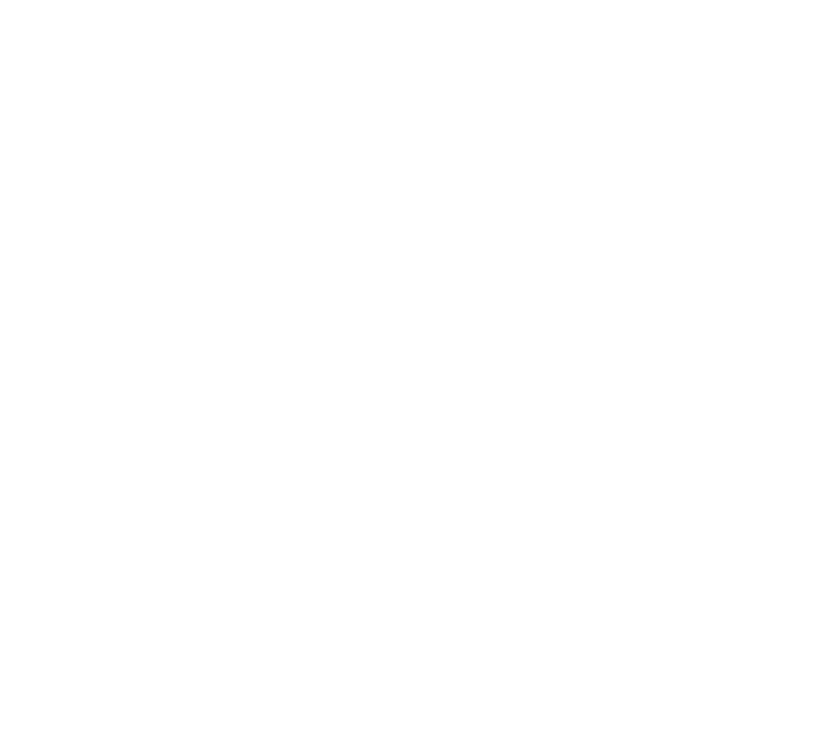
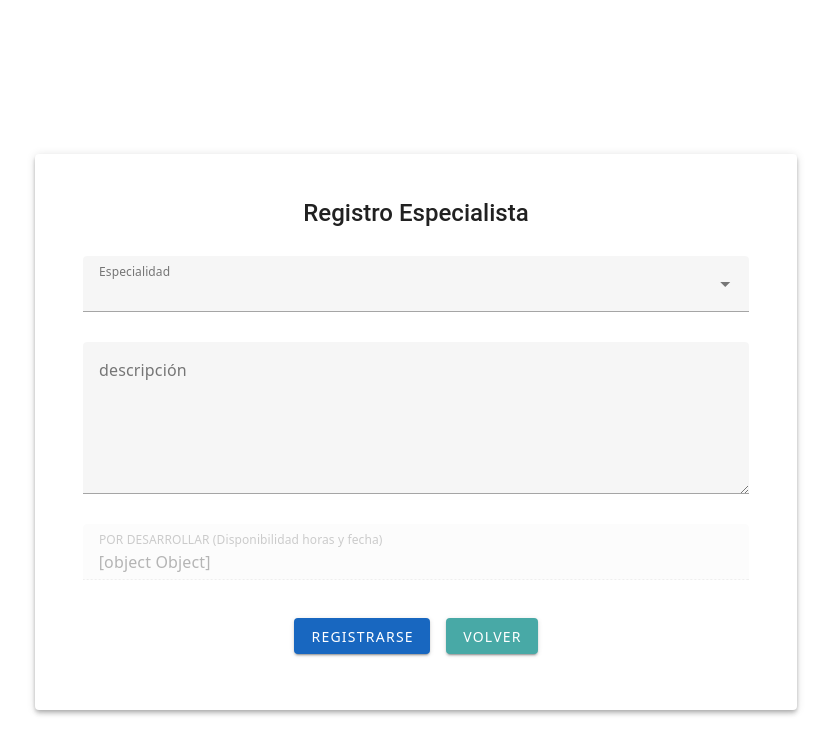
Before and after one commit to wlrojas/sanitas, a Vue app in the folder frontend/sanitas/: page /registro-especialista in a window 1280 px wide. Before the commit this address had no page. Shown: the top 754 px of the page, without its empty margins (224-1055 px from the left). Built offline with nearby package versions, Linux system fonts and the light colour scheme.

Commit message:
fix and implement

```diff
--- a/frontend/sanitas/src/router/index.js
+++ b/frontend/sanitas/src/router/index.js
@@ -6,6 +6,7 @@
 import Perfil from '../views/Perfil.vue'
 import MenuPrincipal from '@/views/MenuPrincipal.vue';
 import DocumentosMedicos from '@/views/DocumentosMedicos.vue';
+import RegistroEspecialista from '@/views/RegistroEspecialista.vue';
 
 const routes = [
     { path: '/', component: Inicio },
@@ -16,6 +17,7 @@
     { path: '/documentos-medicos', component: DocumentosMedicos, meta: {requiereAuth: false} },
     { path: '/perfil/:id', component: Perfil, meta: { requiereAuth: false } },
     { path: '/menu', component: MenuPrincipal, meta: { requiereAuth: false } },
+    { path: '/registro-especialista', component: RegistroEspecialista, meta: { requiereAuth: false } },
 ]
 
 const router = createRouter({
--- a/frontend/sanitas/src/views/Perfil.vue
+++ b/frontend/sanitas/src/views/Perfil.vue
@@ -1,30 +1,29 @@
 <script setup>
 import { ref } from 'vue'
 //Inicialización de variables para mostrar en pantalla, traer desde BD
-const name = ref('Jhon')
-const lastName = ref('Doe')
-const email = ref('jh.doe@duocuc.cl')
+let name = ref('Jhon Doe')
+let email = ref('jh.doe@duocuc.cl')
+let phone = ref(12345678)
 
 //Inicialización de variables de entrada para editar los datos de usuario
-const editName = ref('')
-const editLastName = ref('')
-const editEmail = ref('')
+let editName = ref('')
+let editEmail = ref('')
+let editPhone = ref()
+
 //Variable para modo edición de datos de perfil
 const editeMode = ref(false)
 //Funcion para iniciar el modo edicion de datos
 function startEdition() {
   editName.value = name.value
-  editLastName.value = lastName.value
   editEmail.value = email.value
-
+  editPhone.value = phone.value
   editeMode.value = true
 }
 //Guarda los cambios, se debera actualizar la BD
 function saveChanges() {
   name.value = editName.value
-  lastName.value = editLastName.value
   email.value = editEmail.value
-
+  phone.value = editPhone.value
   editeMode.value = false
 }
 //Cancelar modo edicion y se deja los datos como estaban
@@ -74,8 +73,18 @@
                 <div v-else>
                   <v-text-field v-model="editEmail" label="Correo electrónico" type="email" dense outlined />
                 </div>
+              </v-col>
 
+              <v-col cols="12">
+                <label>Teléfono (+56 9)</label>
+                <div v-if="!editeMode">
+                  <h3>{{ email }}</h3>
+                </div>
+                <div v-else>
+                  <v-text-field v-model="editEmail" label="Teléfono (+56 9)" type="email" dense outlined />
+                </div>
               </v-col>
+
               <!--Botones para modificar el perfil, ir a la seccion documentos medicos  o volver -->
 
               <!-- Botones para editar perfil -->
--- a/frontend/sanitas/src/views/Registro.vue
+++ b/frontend/sanitas/src/views/Registro.vue
@@ -1,11 +1,12 @@
 <script setup>
 import { ref } from 'vue'
 
-const name = ref('')
-const lastName = ref('')
-const email = ref('')
-const password = ref('')
-const passwordVerify = ref('')
+let name = ref('')
+let rol = ref('')
+let password = ref('')
+let passwordVerify = ref('')
+let email = ref('')
+let phone = ref()
 
 </script>
 
@@ -20,16 +21,22 @@
           </v-card-title>
           <v-card-text>
             <v-row dense>
-              <v-col cols="12" sm="6">
-                <v-text-field v-model="name" label="Nombre" type="text" required outlined />
+
+              <v-col cols="12">
+                <v-select v-model="rol" label="Tipo de usuario"
+                  :items="['Paciente', 'Especialista']"></v-select>
               </v-col>
 
-              <v-col cols="12" sm="6">
-                <v-text-field v-model="lastName" label="Apellido" type="text" required outlined />
+              <v-col cols="12">
+                <v-text-field v-model="name" label="Nombre completo" type="text" required outlined />
               </v-col>
 
               <v-col cols="12">
                 <v-text-field v-model="email" label="Correo electrónico" type="email" required outlined />
+              </v-col>
+
+              <v-col cols="12">
+                <v-number-input v-model="phone" control-variant="hidden" label="Teléfono (+56 9)" :precision="0" :min="10000000" :max="99999999"></v-number-input>
               </v-col>
 
               <v-col cols="12">
--- /dev/null
+++ b/frontend/sanitas/src/views/RegistroEspecialista.vue
@@ -0,0 +1,67 @@
+<script setup>
+import { ref } from 'vue'
+
+let idUsuario = ref()
+let descripcion = ref("")
+let especialidad = ref("")
+let disponibilidad = ref([{
+    "fecha": "",
+    "horas": "",
+}])
+
+</script>
+
+<template>
+    <v-container class="fill-height pa-8" fluid>
+        <v-row class="d-flex align-center justify-center fill-height">
+            <v-col cols="12">
+                <!--Formulario de Registro de usuario especialista-->
+                <v-card elevation="4" class="pa-8">
+                    <v-card-title class="justify-center text-h5 mb-4">
+                        Registro Especialista
+                    </v-card-title>
+                    <v-card-text>
+                        <v-row dense>
+
+                            <v-col cols="12">
+                                <v-select v-model="especialidad" label="Especialidad" required outlined :items="['Cardiología',
+                                    'Quiropráctica',
+                                    'Pediatría',
+                                    'Medicina Tradicional China',
+                                    'Ginecología y Obstetricia',
+                                    'Naturopatía',
+                                    'Neurología',
+                                    'Osteopatía',
+                                    'Oncología Integrativa',
+                                    'Psicoterapia Holística',
+                                    'Otro']"></v-select>
+                            </v-col>
+
+                            <v-col cols="12">
+                                <v-textarea v-model="descripcion" label="descripción" maxlength="200" counter
+                                    single-line required outlined></v-textarea>
+                            </v-col>
+                            <!-- Falta desarrollo para la implementacion de seleccion de hora y fecha de disponibilidad -->
+                            <v-col cols="12">
+                                <v-text-field v-model="disponibilidad"
+                                    label="POR DESARROLLAR (Disponibilidad horas y fecha)" type="text" required outlined
+                                    disabled />
+                            </v-col>
+                            <!--Botones para confirmar el registro o para cancelar y volver -->
+                            <v-col cols="12" class="d-flex justify-center">
+                                <v-btn type="submit" color="primary" class="ma-2" @click="$router.push('/menu')">
+                                    Registrarse
+                                </v-btn>
+                                <v-btn color="secondary" outlined class="ma-2" @click="$router.push('/')">
+                                    Volver
+                                </v-btn>
+                            </v-col>
+                        </v-row>
+                    </v-card-text>
+                </v-card>
+            </v-col>
+        </v-row>
+    </v-container>
+</template>
+
+<style scoped></style>
```
